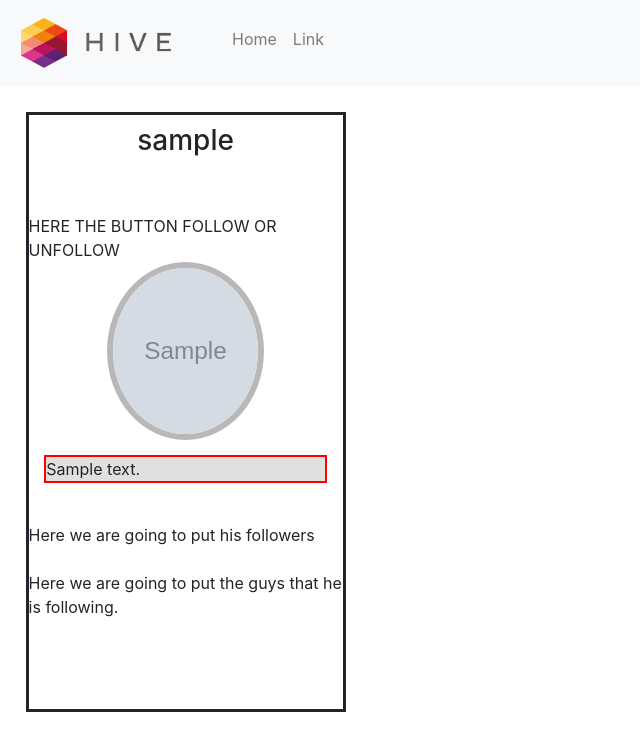
After one commit to raphovitch/Hive, a Django app: a page that uses hive/first_app/templates/profile.html in a window 1280 px wide; the page is wider, and only the part inside the window is pictured. The commit adds this page. Shown: the top 751 px of that part, without its empty margins (0-640 px from the left). Run offline with Django 3.2, Linux system fonts and the light colour scheme; tables that the repository leaves empty hold one stand-in row (values such as "Sample post"); grey boxes marked "Sample" are stand-in pictures; parts of the project's set-up code (start-up, migrations or seed data) failed here and were passed over; some libraries are stand-ins or nearby versions.

Commit message:
Profile Page

```diff
--- a/hive/first_app/models.py
+++ b/hive/first_app/models.py
@@ -17,7 +17,6 @@ class Tweet(models.Model):
 	text = models.CharField(max_length=140, unique=False)
 	date = models.DateField()
 	user = models.ForeignKey(UserProfileInfo, on_delete=models.CASCADE)
-
 	liked_by = models.ManyToManyField('UserProfileInfo', related_name='likes', blank=True)
 
 
--- /dev/null
+++ b/hive/first_app/templates/profile.html
@@ -0,0 +1,25 @@
+{% extends 'base.html'%}
+{% block title %}Usename of User{% endblock%}
+
+{% block content %}
+<div class='profile_info'>
+	<h3 style='text-align: center; margin-top: 3%;'> {{ profile_info.user.username }} </h3>
+	<br>
+
+	<br>
+	HERE THE BUTTON FOLLOW OR UNFOLLOW
+	<img src="{{profile_info.profile_pic.url}}" >
+	<br>
+	<div class='profile-bio'>
+		{{ profile_info.bio}}
+	</div>
+
+	<br>
+	Here we are going to put his followers
+	<br>
+	<br>
+	Here we are going to put the guys that he is following.
+
+
+</div>
+{% endblock %}
--- a/hive/first_app/urls.py
+++ b/hive/first_app/urls.py
@@ -7,5 +7,6 @@ urlpatterns = [
 	path('home/', views.home, name='home'),
 	path('publish_a_tweet/', views.publish_a_tweet, name='publish_a_tweet'),
 	path('edit_profile/', views.edit_page, name='edit_profile'),
+	path('profile_page/<username>', views.profile_page, name='profile_page'),
 
 ]
--- a/hive/first_app/views.py
+++ b/hive/first_app/views.py
@@ -9,11 +9,14 @@ from django.contrib.auth.models import User
 import datetime
 from django.contrib.auth.hashers import check_password, make_password
 
-# Create your views here.
 
 def gets_lasts_tweets(n=10):
 	lasts_tweets = Tweet.objects.all().order_by('-date')[:n]
 	return lasts_tweets
+
+
+# Create your views here.
+
 
 
 def home(request):
@@ -111,3 +114,16 @@ def edit_page(request):
 			'password_form': password_form,
 			'password_error': password_error
 		})
+
+
+
+def profile_page(request, username):
+	profile_info = UserProfileInfo.objects.get(user__username=username)
+	print(profile_info.bio)
+	if request.user.is_authenticated:
+
+
+		return render(request, 'profile.html', {'logged_in': True, 'user': request.user, 'profile_info': profile_info})
+
+
+	return render(request, 'profile.html', {'logged_in': False, 'profile_info': profile_info})
--- a/hive/hive/static/css/styles.css
+++ b/hive/hive/static/css/styles.css
@@ -85,3 +85,37 @@
     display: table;
     clear: both;
 }
+
+
+.profile_info {
+	border-style: solid;
+	/*content: "";
+    display: table;
+    clear: both;*/
+    width: 25%;
+    /*The height must be changed when finished to pourcentage I will have to find a way to fix it.*/
+    height: 600px;
+    margin-left: 2%;
+    margin-top: 2%;
+}
+
+.profile_info img {
+	border-radius: 50%;
+	border-color: #B8B8B8;
+	border-width: 6px;
+	border-style: solid;
+	width: 50%;
+	height: 30%;
+	margin-left: 25%;
+	margin-right: 25%;
+
+}
+
+
+.profile-bio {
+	overflow: scroll;
+    max-height: 10%;
+    border: red solid 2px;
+    margin: 5%;
+    background-color: #E0E0E0;
+}
```
Also changed, not shown: hive/hive/media/profile_pics/Photo_le_28-11-2018_a_17.01.jpg (added), hive/hive/media/profile_pics/Photo_le_29-11-2018_a_14.22.jpg (added), hive/hive/media/profile_pics/Photo_le_29-11-2018_a_14.23.jpg (added), hive/hive/media/profile_pics/Photo_le_29-11-2018_a_14.24.jpg (added).
